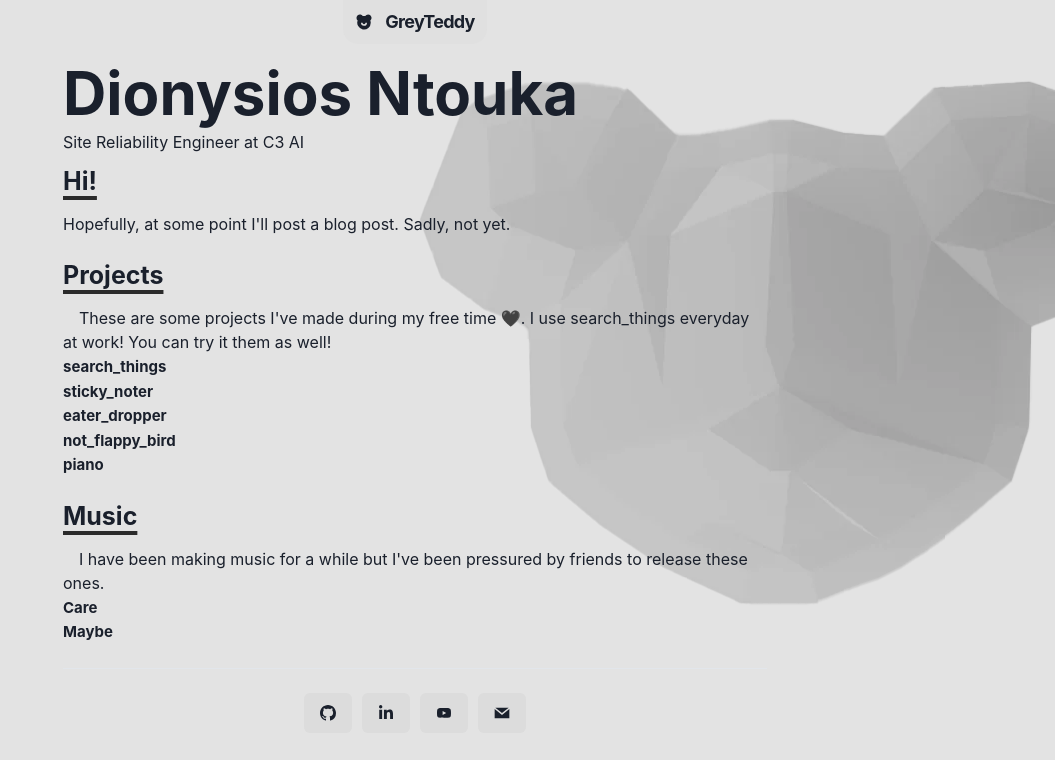
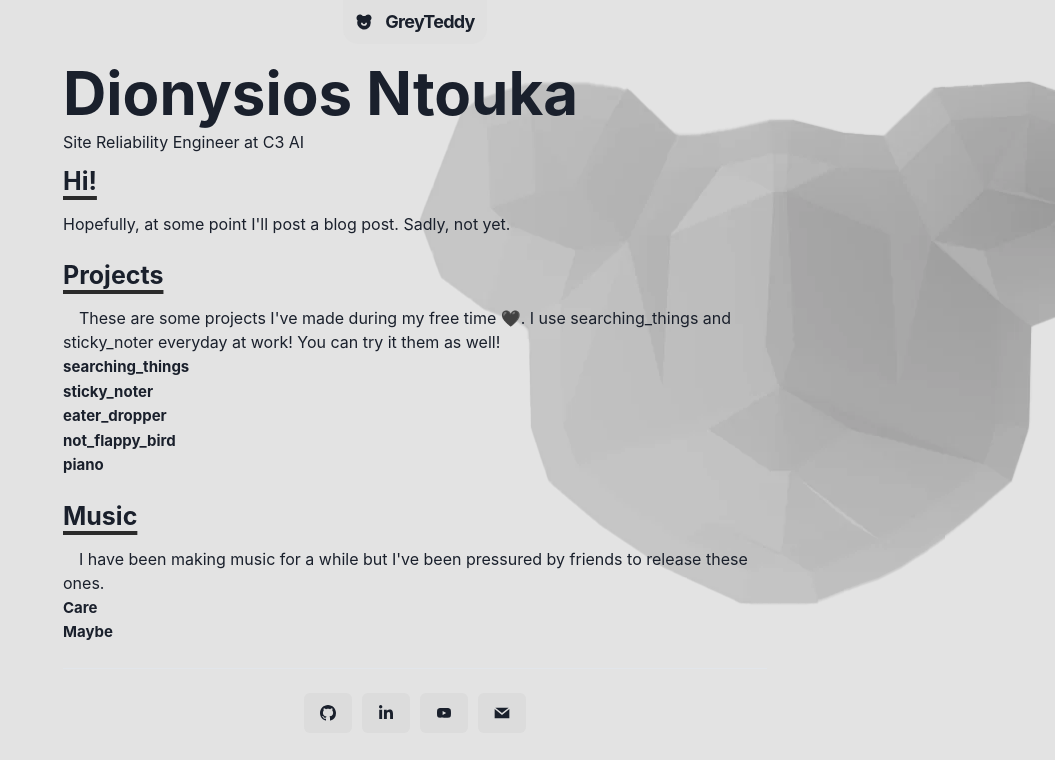
Before and after one commit to GreyTeddy/personal-website, a Next.js app: page / in a window 1280 px wide. Shown: the top 760 px of the page, without its empty margins (225-1280 px from the left). Built offline with nearby package versions, Linux system fonts and the light colour scheme.

Commit message:
search to searching things

```diff
--- a/pages/index.tsx
+++ b/pages/index.tsx
@@ -41,11 +41,11 @@ const Page = () => {
                 <Box>
                     <Paragraph>
                         These are some projects I&apos;ve made during my free time {useColorModeValue(<span role="img" aria-label="black-heart">🖤</span>, <span role="img" aria-label="white-heart">🤍</span>)}.
-                        I use search_things everyday at work! You can try it them as well!
+                        I use searching_things and sticky_noter everyday at work! You can try it them as well!
                     </Paragraph>
                     <List fontWeight={40} >
-                        <ProjectListItem href="https://github.com/GreyTeddy/search_things" emoji={<FaSearch />}>
-                            search_things
+                        <ProjectListItem href="https://github.com/GreyTeddy/searching_things" emoji={<FaSearch />}>
+                            searching_things
                         </ProjectListItem>
                         <ProjectListItem href="https://github.com/GreyTeddy/sticky_noter" emoji={<MdOutlineSpeakerNotes />}>
                             sticky_noter
```
